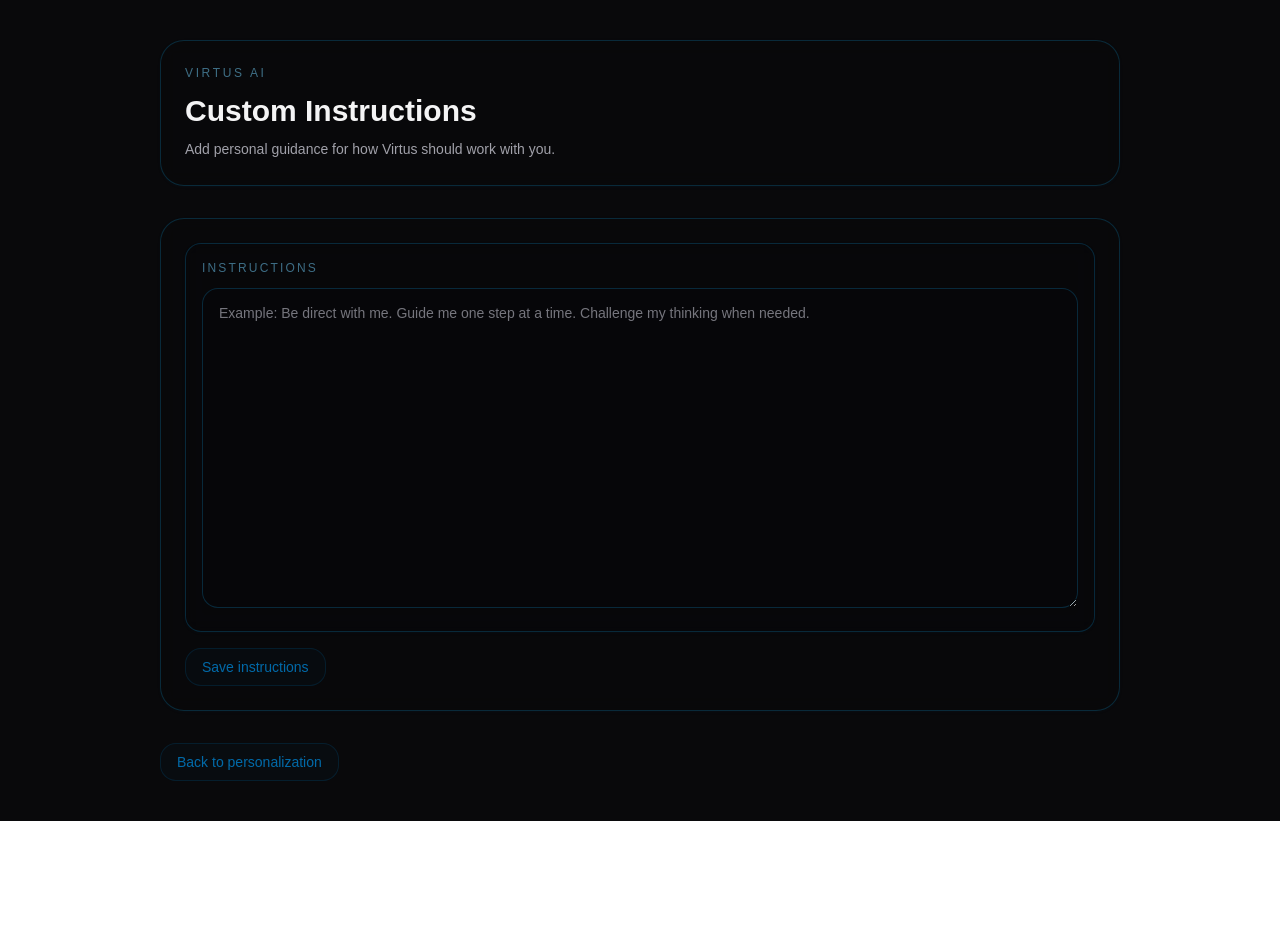
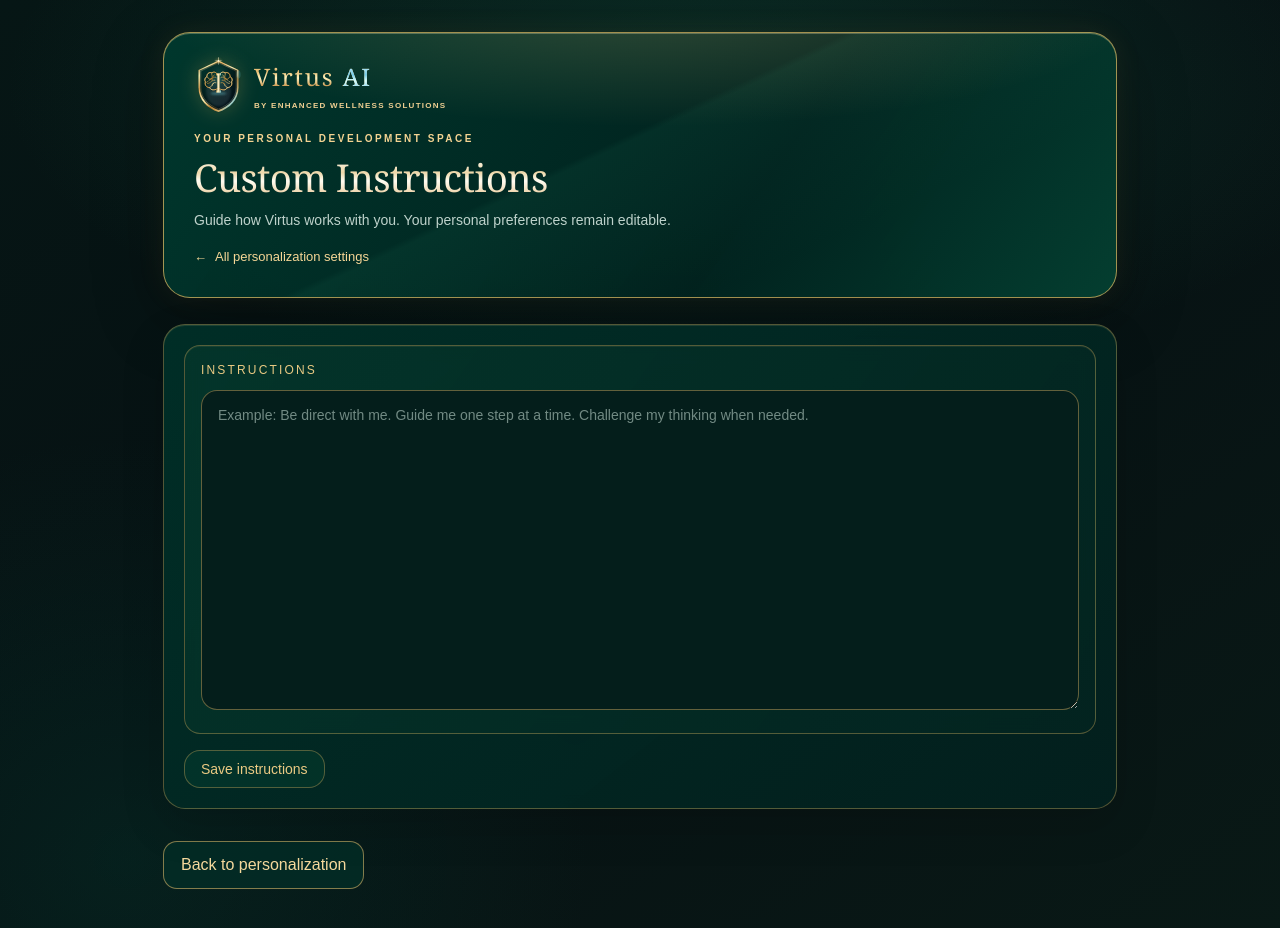
Before and after one commit to SirSebastian-ux/virtus.ai, a Next.js app: page /account/personalization/custom-instructions in a window 1280 px wide. Shown: the top 928 px of the page. Before the commit the page ends 821 px from the top, so only its background shows below. Built offline with nearby package versions, Linux system fonts and the light colour scheme; no server answers.

Commit message:
Apply emerald and metallic gold interior branding to app/account/personalization/custom-instructions/page.js

```diff
--- a/app/account/personalization/custom-instructions/page.js
+++ b/app/account/personalization/custom-instructions/page.js
@@ -1,3 +1,4 @@
+import VirtusInteriorHeader from "../../../components/VirtusInteriorHeader";
 import Link from "next/link";
 import { createClient } from "@/lib/supabase-server";
 import CustomInstructionsForm from "./CustomInstructionsForm";
@@ -23,25 +24,13 @@ export default async function CustomInstructionsPage() {
   }
 
   return (
-    <main className="min-h-screen virtus-theme-page">
+    <main className="virtus-interior min-h-screen virtus-theme-page">
       <AppearanceSync />
 
-      <div className="mx-auto w-full max-w-5xl px-8 py-10">
-        <div className="virtus-theme-surface mb-8 rounded-3xl border border-sky-900/20 px-6 py-6 shadow-sm shadow-sky-950/10 backdrop-blur-sm">
-          <p className="text-xs uppercase tracking-[0.22em] text-sky-300/50">
-            Virtus AI
-          </p>
+      <div className="virtus-interior-shell narrow virtus-interior-subpage">
+        <VirtusInteriorHeader title="Custom Instructions" description="Guide how Virtus works with you. Your personal preferences remain editable." backHref="/account/personalization" backLabel="All personalization settings" />
 
-          <h1 className="mt-3 text-3xl font-semibold virtus-theme-title">
-            Custom Instructions
-          </h1>
-
-          <p className="mt-2 max-w-2xl text-sm leading-6 virtus-theme-muted">
-            Add personal guidance for how Virtus should work with you.
-          </p>
-        </div>
-
-        <div className="virtus-theme-surface rounded-3xl border border-sky-900/20 p-6 shadow-sm shadow-sky-950/10 backdrop-blur-sm">
+        <div className="virtus-theme-surface virtus-interior-panel rounded-3xl border border-sky-900/20 p-6 shadow-sm shadow-sky-950/10 backdrop-blur-sm">
           <CustomInstructionsForm
             initialCustomInstructions={profile?.custom_instructions || ""}
           />
@@ -50,7 +39,7 @@ export default async function CustomInstructionsPage() {
         <div className="mt-8">
           <Link
             href="/account/personalization"
-            className="inline-flex items-center rounded-2xl border border-sky-900/30 bg-sky-950/10 px-4 py-2 text-sm text-sky-700 transition hover:border-sky-800/40 hover:bg-sky-950/15"
+            className="virtus-interior-back"
           >
             Back to personalization
           </Link>
```
